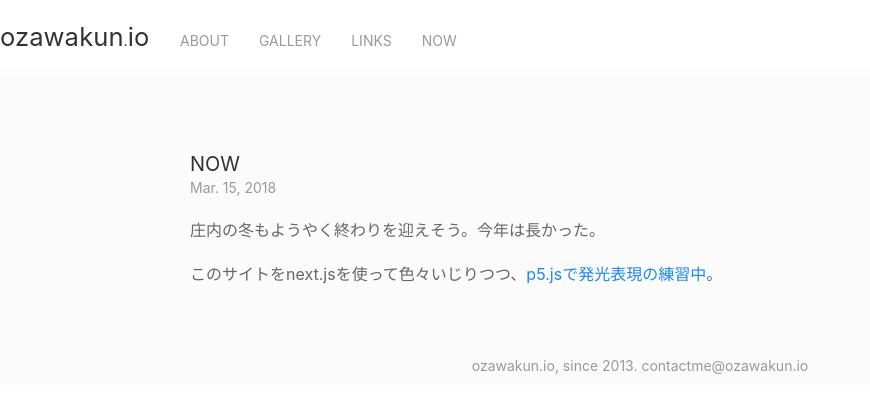
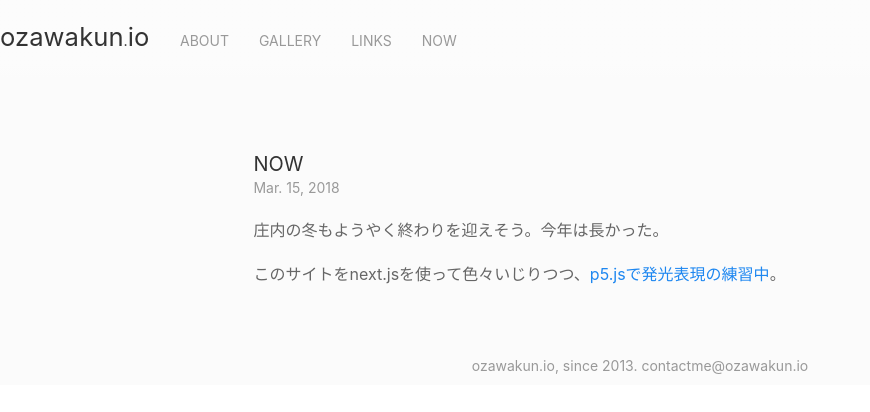
Before and after one commit to zakuni/ozawakun.io, a Next.js app: page /now in a window 1280 px wide. Shown: the top 412 px of the page, without its empty margins (0-870 px from the left). Built offline with nearby package versions, Linux system fonts and the light colour scheme.

Commit message:
modify now page
- expand height
- modify color of navbar

```diff
--- a/pages/now.js
+++ b/pages/now.js
@@ -32,13 +32,13 @@ export default () => (
         position: -webkit-sticky;
         position: sticky;
         top: 0;
-        background: linear-gradient(rgba(255, 255, 255, 0.95) 80%, rgba(255, 255, 255, 0));
+        background: linear-gradient(rgba(252, 252, 252, 0.95) 80%, rgba(252, 252, 252, 0));
       }
       .uk-logo {
         color: #333;
       }
     `}</style>
-    <div className="uk-container uk-container-small">
+    <div className="uk-container uk-container-small uk-width-2-3" uk-height-viewport="expand: true">
       <main>
         <section className="uk-section">
           <h2 className="uk-h4" id="about">
```
